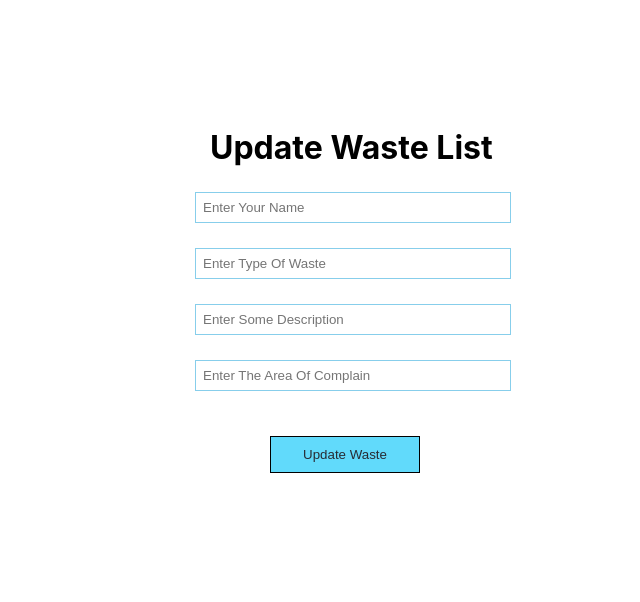
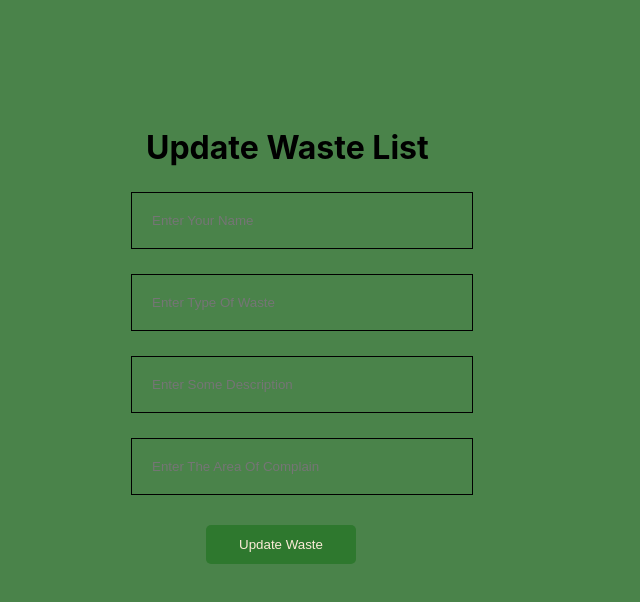
Before and after one commit to Anshika0504/full-waste-management, a React (Create React App) app in the folder frontened/: page /update/1 in a window 1280 px wide. Shown: the top 602 px of the page, without its empty margins (342-982 px from the left). Built offline with nearby package versions, Linux system fonts and the light colour scheme; no server answers.

Commit message:
changes some css

```diff
--- a/frontened/package.json
+++ b/frontened/package.json
@@ -10,6 +10,7 @@
     "react-dom": "^18.3.1",
     "react-router-dom": "^6.25.1",
     "react-scripts": "5.0.1",
+    "react-toastify": "^10.0.5",
     "web-vitals": "^2.1.4"
   },
   "scripts": {
--- a/frontened/src/App.js
+++ b/frontened/src/App.js
@@ -4,6 +4,7 @@ import './App.css';
 import AddWaste from './components/AddWaste';
 import UpdateWaste from './components/UpdateWaste';
 import SumWaste from './components/SumWaste';
+import { ToastContainer} from 'react-toastify';
 
 function App() {
   return (
@@ -14,6 +15,7 @@ function App() {
     <Route path="/update/:id"element={<UpdateWaste/>} ></Route>
     <Route path="/add"element={<SumWaste/>} ></Route>
   </Routes>
+  <ToastContainer/>
   </BrowserRouter>
   </>
   );
--- a/frontened/src/components/AddWaste.css
+++ b/frontened/src/components/AddWaste.css
@@ -1,15 +1,19 @@
+*{
+  background-color: rgb(74, 131, 74);
+}
+
 .inputbox{
     display: block;
     margin: 25px;
     padding: 7px;
     width: 300px;
-    border:1px solid skyblue
+    border:1px solid black;
   }
   .btn{
     margin: 25px;
     padding: 10px;
     width: 150px;
-    background-color: #61dafb;
+    background-color: rgb(57, 67, 41);
     color: #282c34;
     border: 1px solid black;
     cursor: pointer;
@@ -29,7 +33,7 @@
    }
    .waste-list ul li{
      display: inline-block;
-     border: 1px solid skyblue;
+     border: 1px solid rgb(57, 67, 41);
      padding: 15px;
      width: 150px;
      margin-top: 10px;
@@ -41,7 +45,29 @@
     width:400px;
     height:40px;
     padding-left: 20px;
-    border: 1px solid skyblue;
+    border: 1px solid rgba(56,67,41);
+    color: black;
     margin-bottom: 10px;
     margin-top: 10px;
   }
+  .link{
+    text-decoration: none;
+    border: 1px solid black;
+    border-radius: 3px;
+    background-color: rgb(47, 113, 47);
+    color: #282c34;
+    margin-left: 15px;
+    height: 23px;
+  }
+.links{
+  text-decoration: none;
+  border: 1px solid black;
+  border-radius: 3px;
+  background-color:rgba(47,113,47);
+  color: #282c34;
+  padding: 3px;
+  margin-top: 120px;
+  gap:12px;
+
+
+}
--- a/frontened/src/components/AddWaste.js
+++ b/frontened/src/components/AddWaste.js
@@ -1,7 +1,7 @@
 import React, { useEffect, useState } from 'react';
 import { Link } from "react-router-dom";
-import './AddWaste.css'
-import UpdateWaste from './UpdateWaste';
+import './AddWaste.css';
+
 function AddWaste() {
     const [wastes, setWastes] = useState([]);
 
@@ -12,7 +12,7 @@ function AddWaste() {
     const getWastes = async () => {
         try {
             let result = await fetch("http://localhost:8000/getAll", {
-                method: "get",
+                method: "GET",
             });
             result = await result.json();
             setWastes(result);
@@ -34,6 +34,7 @@ function AddWaste() {
             console.log('Error in deleting the waste from the list');
         }
     };
+
     const searchHandle = async (event) => {
         let key = event.target.value;
         if (key) {
@@ -61,8 +62,6 @@ function AddWaste() {
                 <li>Complain</li>
                 <li>Operations</li>
             </ul>
-
-
             {
                 wastes.length > 0 ? wastes.map((item, index) => (
                     <ul key={item._id}>
@@ -72,12 +71,14 @@ function AddWaste() {
                         <li>{item.Desc}</li>
                         <li>{item.Comp}</li>
                         <li>
-                            <button onClick={() => deleteWaste(item._id)}>Delete</button>
-                           <Link to={"/update/"+item._id}>Update</Link>
+                            <button className='link' onClick={() => deleteWaste(item._id)}>Delete</button>
+                            <Link className='link' to={"/update/" + item._id}>Update</Link>
                         </li>
                     </ul>
                 )) : <p>No waste items found.</p>
             }
+            <br></br>
+            <Link className='links' to={"/add"}>Add Complain</Link>
         </div>
     );
 }
--- a/frontened/src/components/SumWaste.js
+++ b/frontened/src/components/SumWaste.js
@@ -1,6 +1,7 @@
 import React, { useState } from 'react';
 import { useNavigate } from 'react-router-dom';
 import './UpdateWaste.css';
+
 
 function SumWaste() {
     const [Name, setName] = useState("");
@@ -22,10 +23,12 @@ function SumWaste() {
             headers: {
                 "Content-Type": "application/json"
             }
+
         });
 
         result = await result.json();
         console.warn(result);
+
 
         // Clear form and reset error state if needed
         if (result) {
--- a/frontened/src/components/UpdateWaste.css
+++ b/frontened/src/components/UpdateWaste.css
@@ -1,7 +1,22 @@
 .product{
-    margin-left: 40%;
+    margin-left: 35%;
     margin-top:10%
 }
 .product h1{
     margin-left: 40px;
 }
+.product input{
+    padding: 20px;
+    outline: none;
+
+
+}
+.product button{
+    border: none;
+    outline: none;
+    border-radius: 5px;
+    padding: 12px;
+    color: antiquewhite;
+    background-color: rgb(46, 120, 46);
+    margin-top: 5px;
+}
--- a/frontened/src/index.js
+++ b/frontened/src/index.js
@@ -2,7 +2,7 @@ import React from 'react';
 import ReactDOM from 'react-dom/client';
 import './index.css';
 import App from './App';
-
+import 'react-toastify/dist/ReactToastify.css';
 
 const root = ReactDOM.createRoot(document.getElementById('root'));
 root.render(
```
Also changed, not shown: 1 other file (tests, documents, lock files or other folders).
